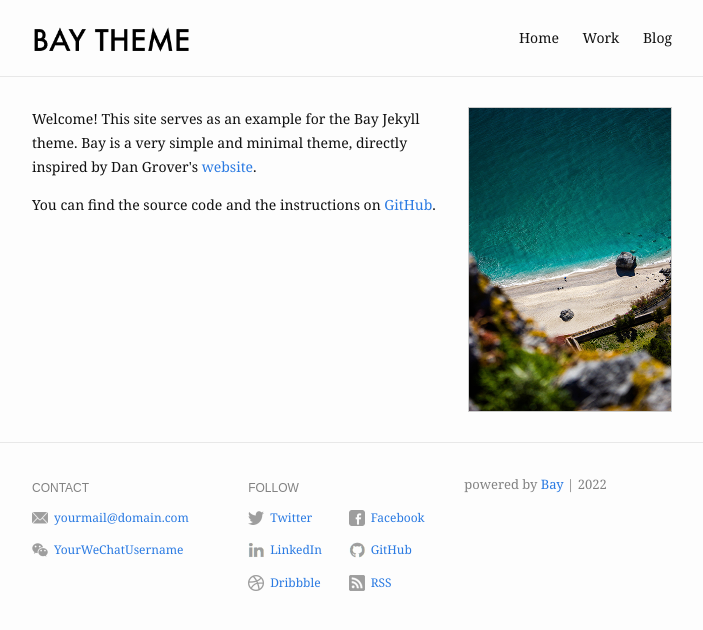
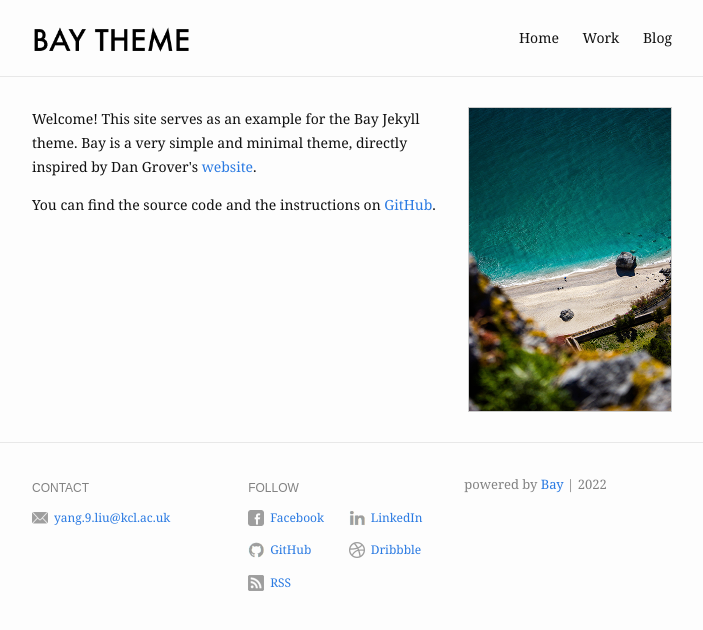
Before and after one commit to MRUIL/MRUIL.github.io, a Jekyll site: the page built from index.md, in a window 1280 px wide. Shown: the top 630 px of the page, without its empty margins (288-991 px from the left). Built offline with Jekyll 4.4.1, drawn with Linux system fonts in a browser that asks for light colours.

Commit message:
Update _config.yml

```diff
--- a/_config.yml
+++ b/_config.yml
@@ -1,9 +1,9 @@
 # For technical reasons, this file is *NOT* reloaded automatically when you use
 # 'bundle exec jekyll serve'. If you change this file, please restart the server process.
 
-title: Bay Jekyll Theme
+title: Yang Liu
 description: >- # this means to ignore newlines until "baseurl:"
-  Bay is a minimal Jekyll Theme.
+  Yang is a first-year PhD student.
 baseurl: "/bay" # the subpath of the site
 url: "https://eliottvincent.github.io" # the base hostname & protocol for the site
 og_image: /assets/img/profile-pic.jpg
@@ -20,25 +20,25 @@ footer:
   show_powered_by: true
   contact:
     - name: Email
-      value: yourmail@domain.com
+      value: yang.9.liu@kcl.ac.uk
       link: mailto:yourmail@domain.com
-    - name: WeChat
-      value: YourWeChatUsername
-      link: "#"
+    #- name: WeChat
+    #  value: YourWeChatUsername
+    #  link: "#"
   follow:
-    - name: Twitter
-      link: http://twitter.com/YourTwitterUsername
-      username: "@YourTwitterUsername"
+    #- name: Twitter
+    #  link: http://twitter.com/YourTwitterUsername
+    #  username: "@YourTwitterUsername"
     - name: Facebook
-      link: http://facebook.com/YourFacebookUsername
+      #link: http://facebook.com/YourFacebookUsername
     - name: LinkedIn
-      link: http://linkedin.com/in/YourLinkedInUsername
+      #link: http://linkedin.com/in/YourLinkedInUsername
     - name: GitHub
-      link: http://github.com/YourGitHubUsername
+      #link: http://github.com/YourGitHubUsername
     - name: Dribbble
-      link: https://dribbble.com/YourDribbbleUsername
+      #link: https://dribbble.com/YourDribbbleUsername
     - name: RSS
-      link: /feed.xml
+      #link: /feed.xml
 
 # Build settings
 markdown: kramdown
```
